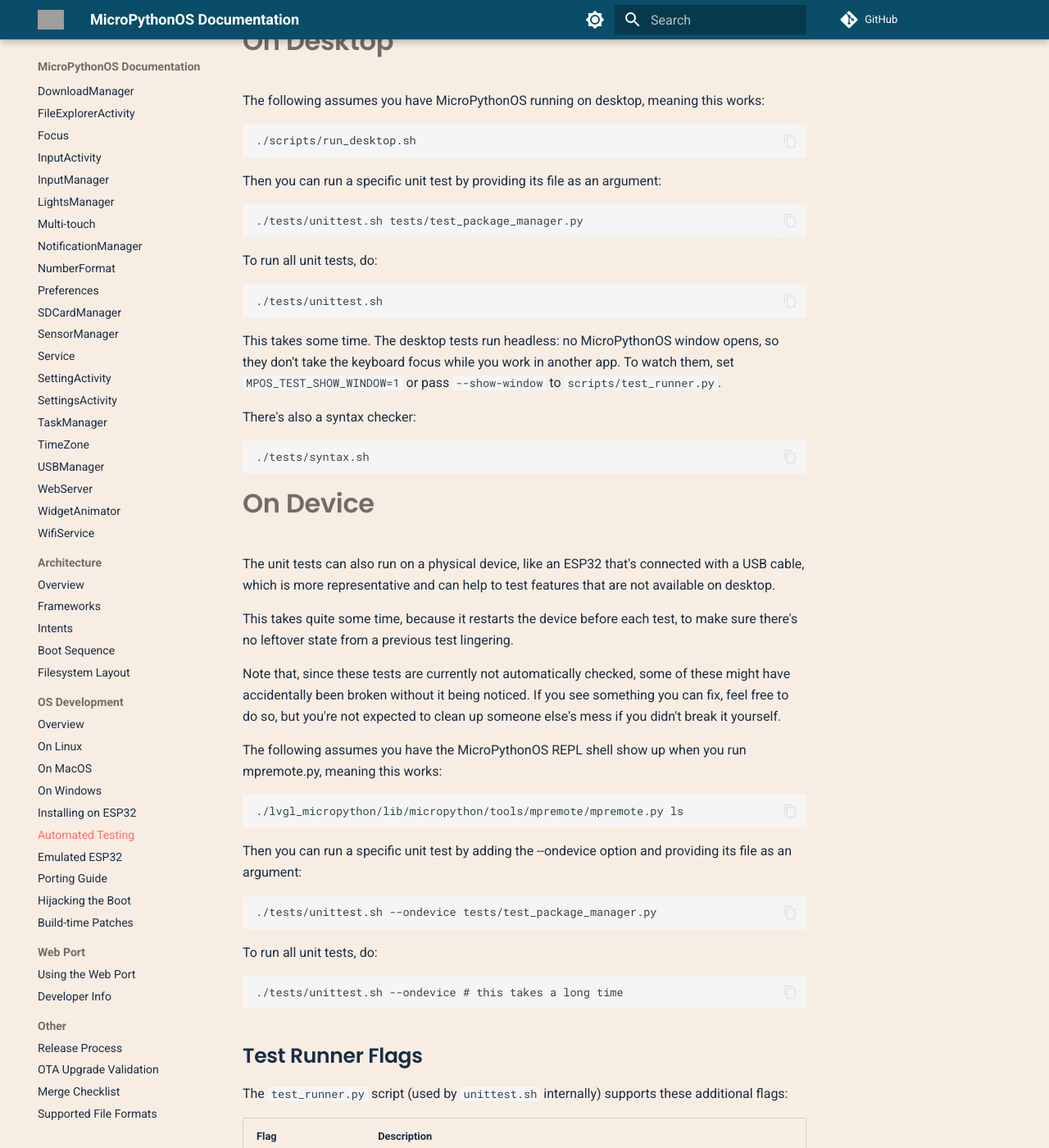
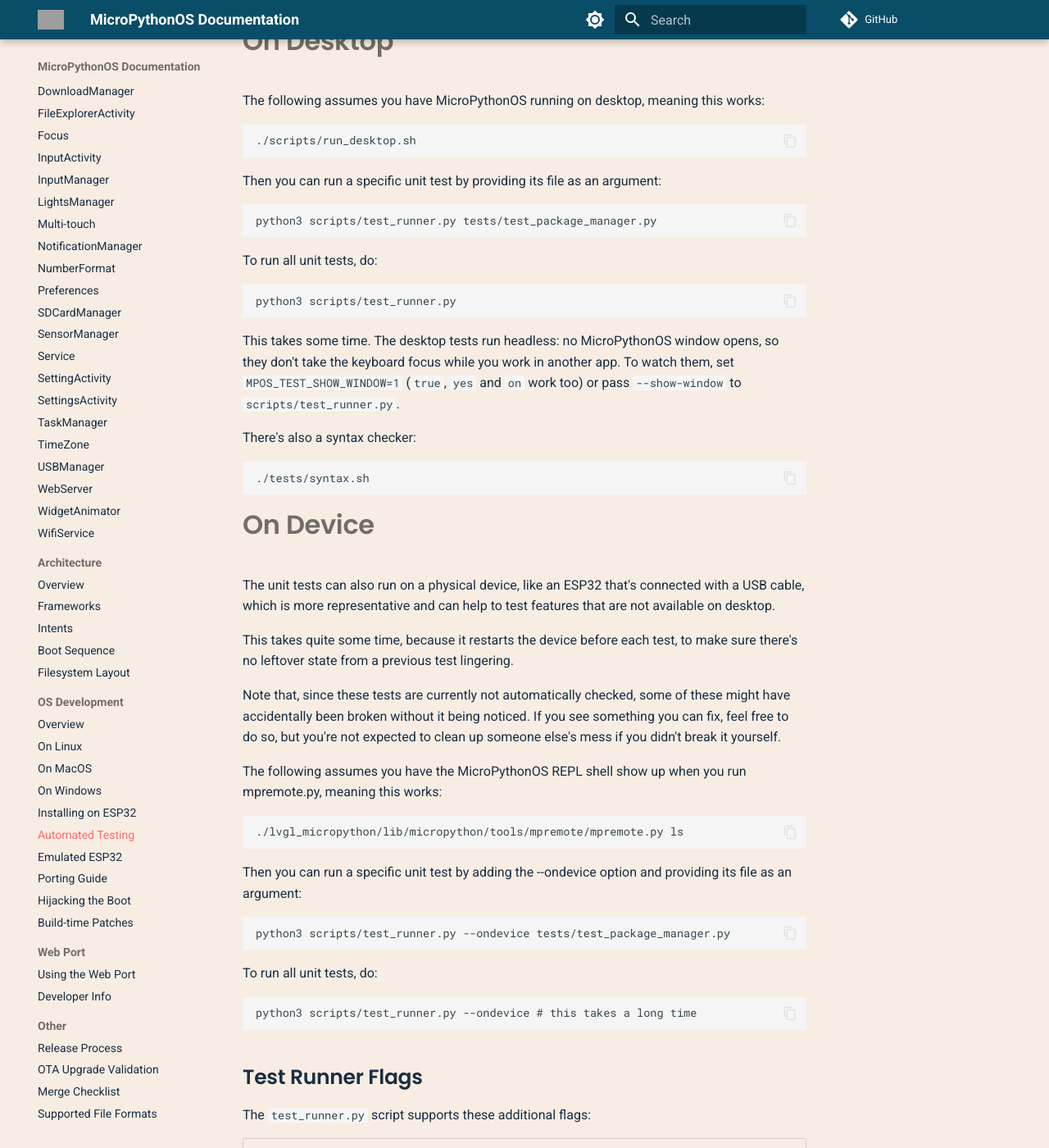
Before and after one commit to MicroPythonOS/docs, an MkDocs documentation site: the page built from docs/os-development/automated-testing.md, in a window 1280 px wide and 1400 px high, scrolled down 319 px. Shown: the whole window at 82% size. Built offline with MkDocs 1.6.1 and Material for MkDocs 9.7.7, drawn with Linux system fonts in a browser that asks for light colours; comment, search, counter and statistics services are not loaded; grey boxes are pictures that could not be loaded.

Commit message:
Automated testing: the commands use scripts/test_runner.py
The page still told readers to run ./tests/unittest.sh, which was
removed from MicroPythonOS when the tests moved to
scripts/test_runner.py (MicroPythonOS commit 97a94064). The desktop and
on-device commands now call the runner directly, and the BatteryManager
page's test command does the same.

MPOS_TEST_SHOW_WINDOW also accepts true, yes and on, so say so.

Generated by Claude with bypass permissions on

Co-Authored-By: Claude Fable 5.2 <noreply@anthropic.com>

````diff
--- a/docs/os-development/automated-testing.md
+++ b/docs/os-development/automated-testing.md
@@ -19,16 +19,16 @@ The following assumes you have MicroPythonOS running on desktop, meaning this wo
 Then you can run a specific unit test by providing its file as an argument:
 
 ```
-./tests/unittest.sh tests/test_package_manager.py
+python3 scripts/test_runner.py tests/test_package_manager.py
 ```
 
 To run all unit tests, do:
 
 ```
-./tests/unittest.sh
+python3 scripts/test_runner.py
 ```
 
-This takes some time. The desktop tests run headless: no MicroPythonOS window opens, so they don't take the keyboard focus while you work in another app. To watch them, set `MPOS_TEST_SHOW_WINDOW=1` or pass `--show-window` to `scripts/test_runner.py`.
+This takes some time. The desktop tests run headless: no MicroPythonOS window opens, so they don't take the keyboard focus while you work in another app. To watch them, set `MPOS_TEST_SHOW_WINDOW=1` (`true`, `yes` and `on` work too) or pass `--show-window` to `scripts/test_runner.py`.
 
 There's also a syntax checker:
 
@@ -54,18 +54,18 @@ The following assumes you have the MicroPythonOS REPL shell show up when you run
 Then you can run a specific unit test by adding the --ondevice option and providing its file as an argument:
 
 ```
-./tests/unittest.sh --ondevice tests/test_package_manager.py
+python3 scripts/test_runner.py --ondevice tests/test_package_manager.py
 ```
 
 To run all unit tests, do:
 
 ```
-./tests/unittest.sh --ondevice # this takes a long time
+python3 scripts/test_runner.py --ondevice # this takes a long time
 ```
 
 ## Test Runner Flags
 
-The `test_runner.py` script (used by `unittest.sh` internally) supports these additional flags:
+The `test_runner.py` script supports these additional flags:
 
 | Flag | Description |
 |------|-------------|
````
Also changed, not shown: docs/frameworks/battery-manager.md (+1 -1 lines).
